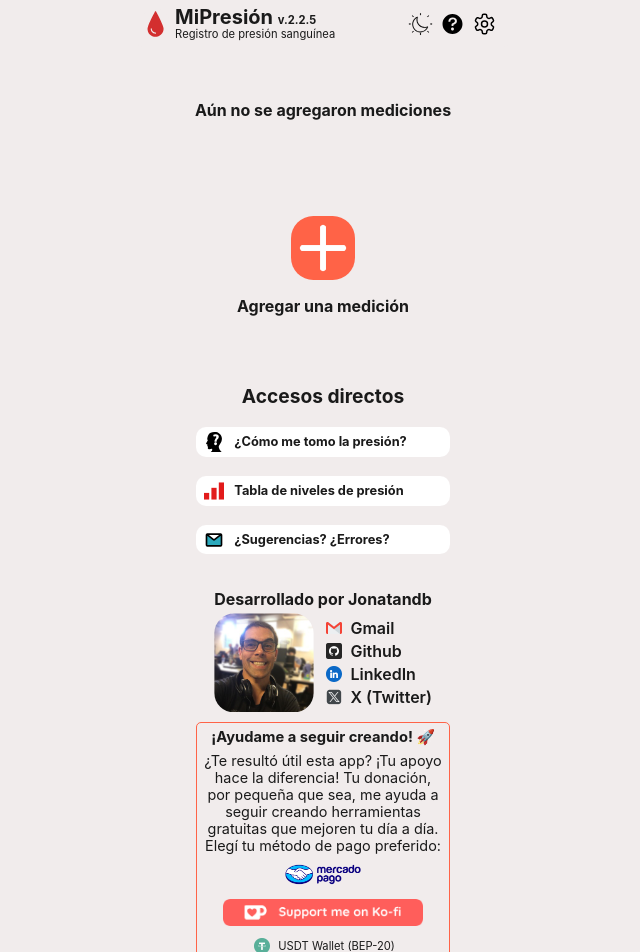
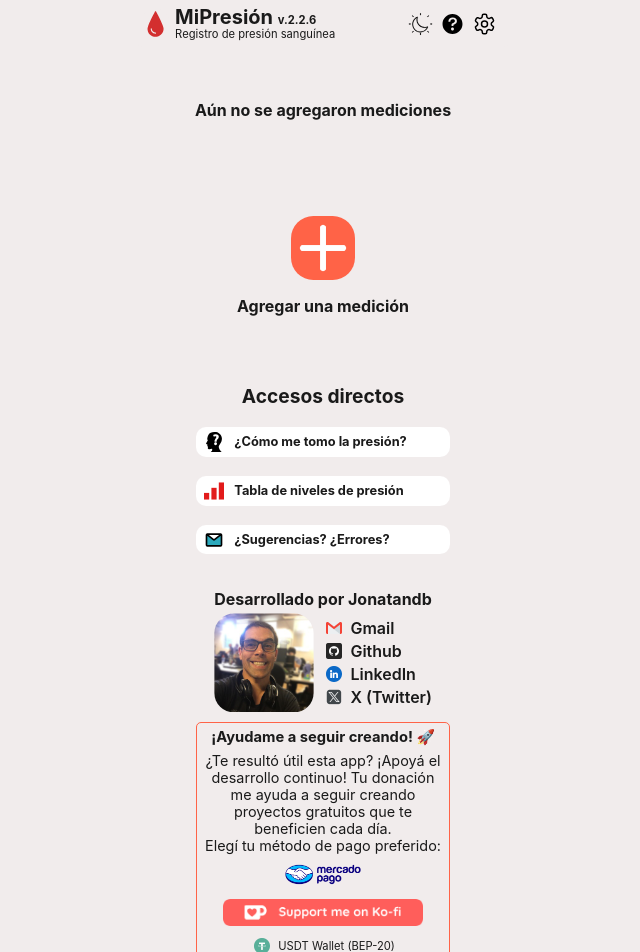
Before and after one commit to Jonatandb/MiPresion, a React (Vite) app: page / in a window 1280 px wide. Shown: the top 952 px of the page, without its empty margins (317-957 px from the left). Built offline with nearby package versions, Linux system fonts and the light colour scheme; what @react-pdf/renderer would draw is missing.

Commit message:
Implement rotating donate messages to encourage user donations

```diff
--- a/package.json
+++ b/package.json
@@ -1,7 +1,7 @@
 {
   "name": "mipresion",
   "description": "MiPresión - Registro de presión sanguínea por Jonatandb",
-  "version": "2.2.5",
+  "version": "2.2.6",
   "author": {
     "name": "Jonatandb",
     "email": "jonatandb@gmail.com",
--- a/src/components/Donate/Donate.tsx
+++ b/src/components/Donate/Donate.tsx
@@ -10,6 +10,20 @@ import mercadopago_white from "@/assets/mercadopago_white.png"
 import mercadopago_black from "@/assets/mercadopago_black.png"
 
 import styles from "./Donate.module.css"
+
+const DONATE_MESSAGES = [
+  "¿Te resultó útil esta app? ¡Tu apoyo hace la diferencia! Tu donación, por pequeña que sea, me ayuda a seguir creando herramientas gratuitas que mejoren tu día a día.",
+  "¿Te gustó esta app? ¡Ayudame a seguir innovando! Con tu donación, voy a poder crear más herramientas útiles para vos y todos los usuarios.",
+  "¿Encontraste valor en esta app? ¡Tu apoyo es crucial! Incluso una pequeña donación permite que siga desarrollando proyectos que te beneficien.",
+  "¿Disfrutaste usando esta app? ¡Tu donación marca la diferencia! Con tu ayuda, voy a seguir creando aplicaciones gratuitas que mejoren tu vida.",
+  "¿Esta app te fue útil? ¡Marcá la diferencia con tu apoyo! Tu donación me permite seguir desarrollando herramientas prácticas para todos.",
+  "¿Te resultó útil esta app? ¡Apoyá el desarrollo continuo! Tu donación me ayuda a seguir creando proyectos gratuitos que te beneficien cada día.",
+]
+
+const randomDonateMessage = () => {
+  const randomIndex = Math.floor(Math.random() * DONATE_MESSAGES.length)
+  return DONATE_MESSAGES[randomIndex]
+}
 
 const Donate = () => {
   const { theme } = useThemeContext()
@@ -29,7 +43,8 @@ const Donate = () => {
   return (
     <div className={styles.donateContainer}>
       <h3>¡Ayudame a seguir creando! 🚀</h3>
-      <span>¿Te resultó útil esta app? ¡Tu apoyo hace la diferencia! Tu donación, por pequeña que sea, me ayuda a seguir creando herramientas gratuitas que mejoren tu día a día. Elegí tu método de pago preferido:</span>
+      <span>{randomDonateMessage()}</span>
+      <span>Elegí tu método de pago preferido:</span>
       <a href="https://link.mercadopago.com.ar/jonatandb"
         target="_blank"
         rel="noopener noreferrer"
--- a/src/components/Logo/Logo.tsx
+++ b/src/components/Logo/Logo.tsx
@@ -13,7 +13,7 @@ const Logo = React.memo(() => {
       />
       <div className={`${styles.appTitle}`}>
         <h1>
-          MiPresión <span>v.2.2.5</span>
+          MiPresión <span>v.2.2.6</span>
         </h1>
         <span>
           Registro de presión sanguínea
```
Also changed, not shown: 1 other file (tests, documents, lock files or other folders).
